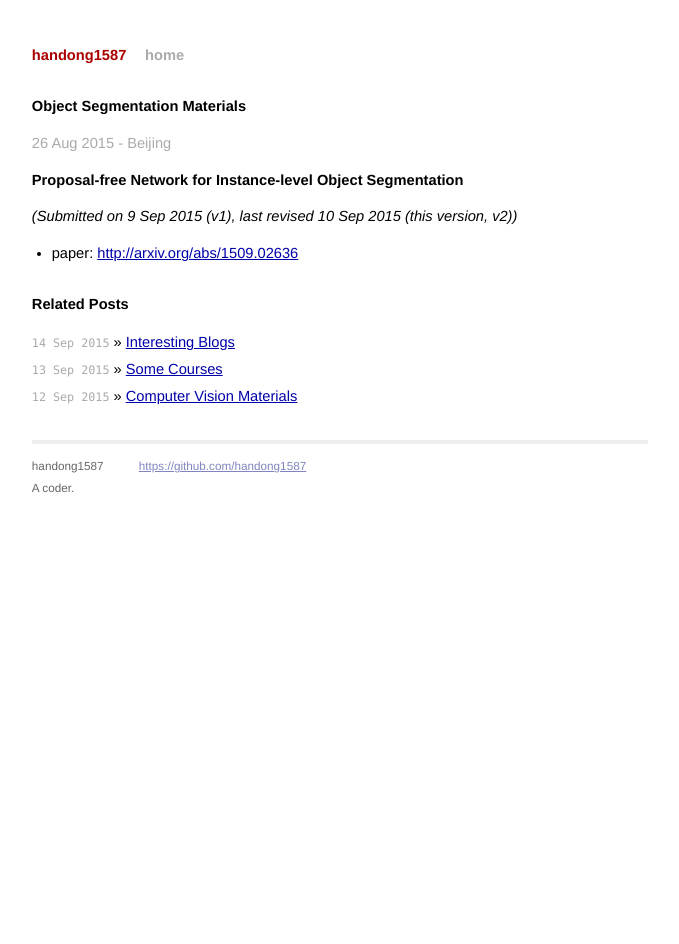
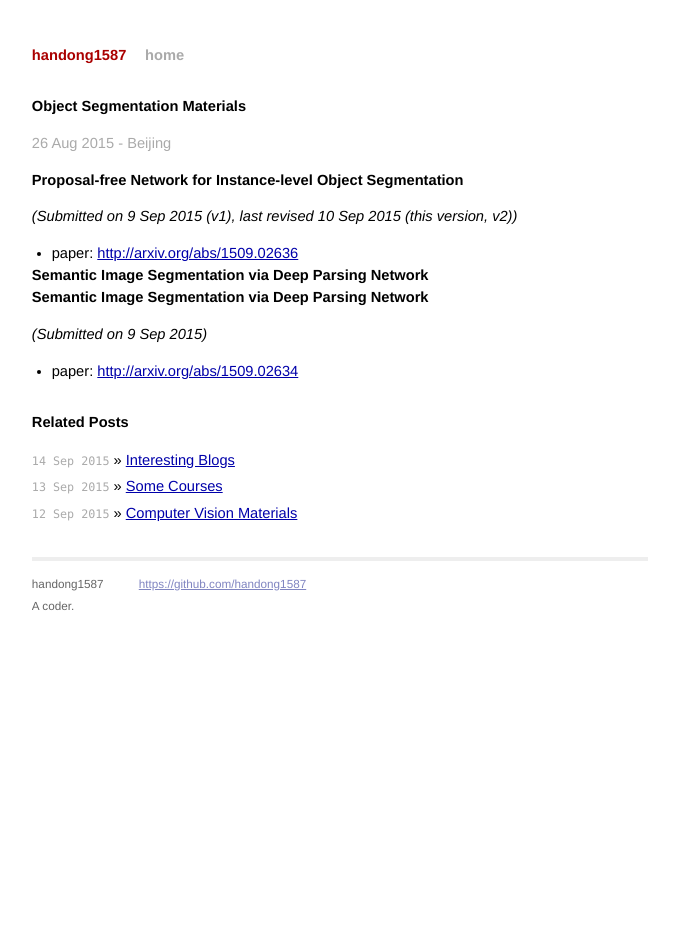
Before and after one commit to handong1587/handong1587.github.io, a Jekyll site: the page built from _posts/deep_learning/2015-08-26-object-segmentation-materials.md, in a window 1280 px wide. Shown: the whole page, without its empty margins (300-979 px from the left). Built offline with Jekyll 4.4.1, drawn with Linux system fonts in a browser that asks for light colours; Markdown is read by kramdown in place of the engine named in the settings; comment, search, counter and statistics services are not loaded.

Commit message:
update md

```diff
--- a/_posts/deep_learning/2015-08-26-object-segmentation-materials.md
+++ b/_posts/deep_learning/2015-08-26-object-segmentation-materials.md
@@ -14,3 +14,11 @@ title: Object Segmentation Materials
 *(Submitted on 9 Sep 2015 (v1), last revised 10 Sep 2015 (this version, v2))*
 
 - paper: [http://arxiv.org/abs/1509.02636](http://arxiv.org/abs/1509.02636)
+
+## **Semantic Image Segmentation via Deep Parsing Network**
+
+## Semantic Image Segmentation via Deep Parsing Network
+
+*(Submitted on 9 Sep 2015)*
+
+- paper: [http://arxiv.org/abs/1509.02634](http://arxiv.org/abs/1509.02634)
```
Also changed, not shown: _posts/deep_learning/2015-08-26-object-detection-materials.md (+8 -8 lines).
